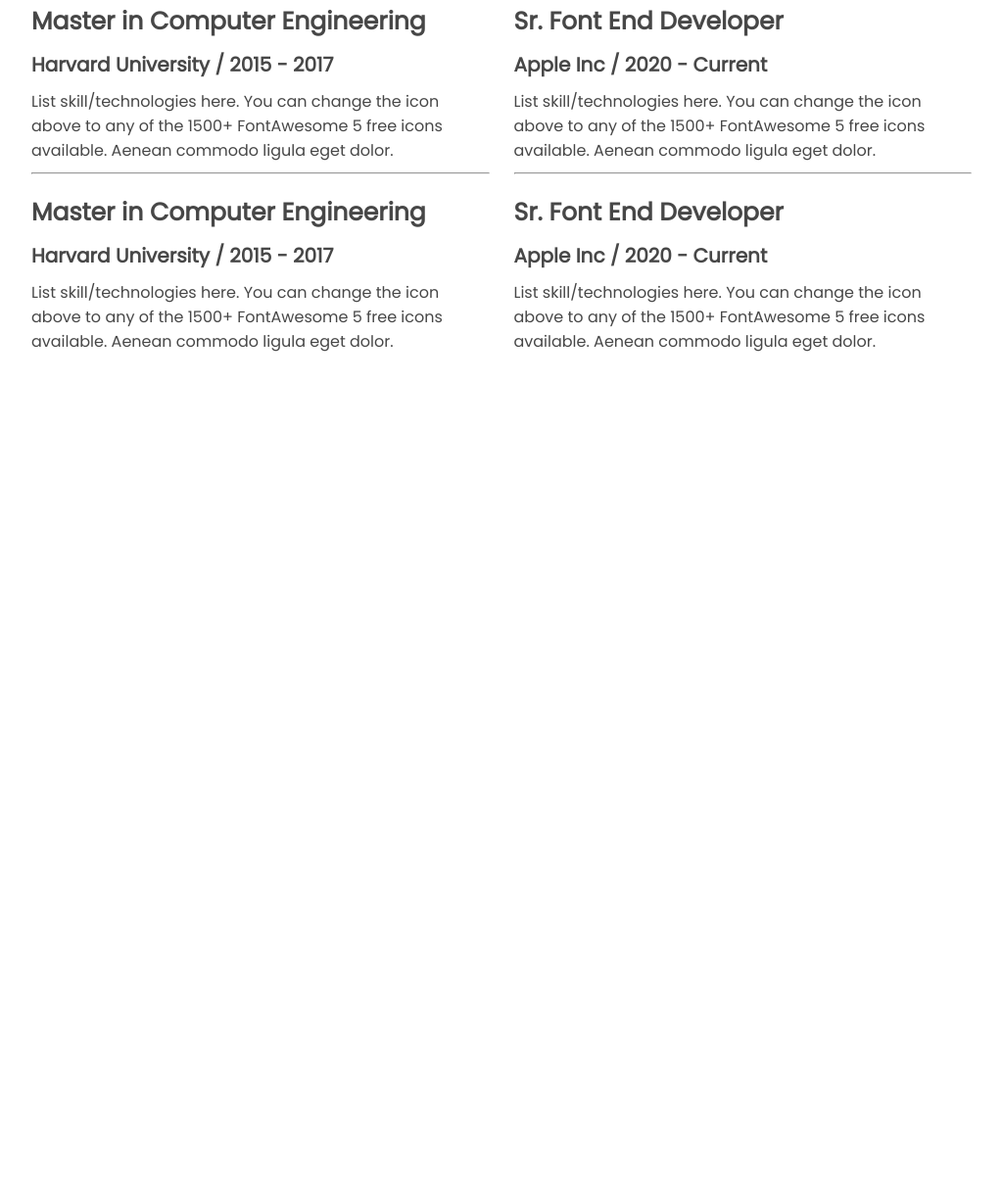
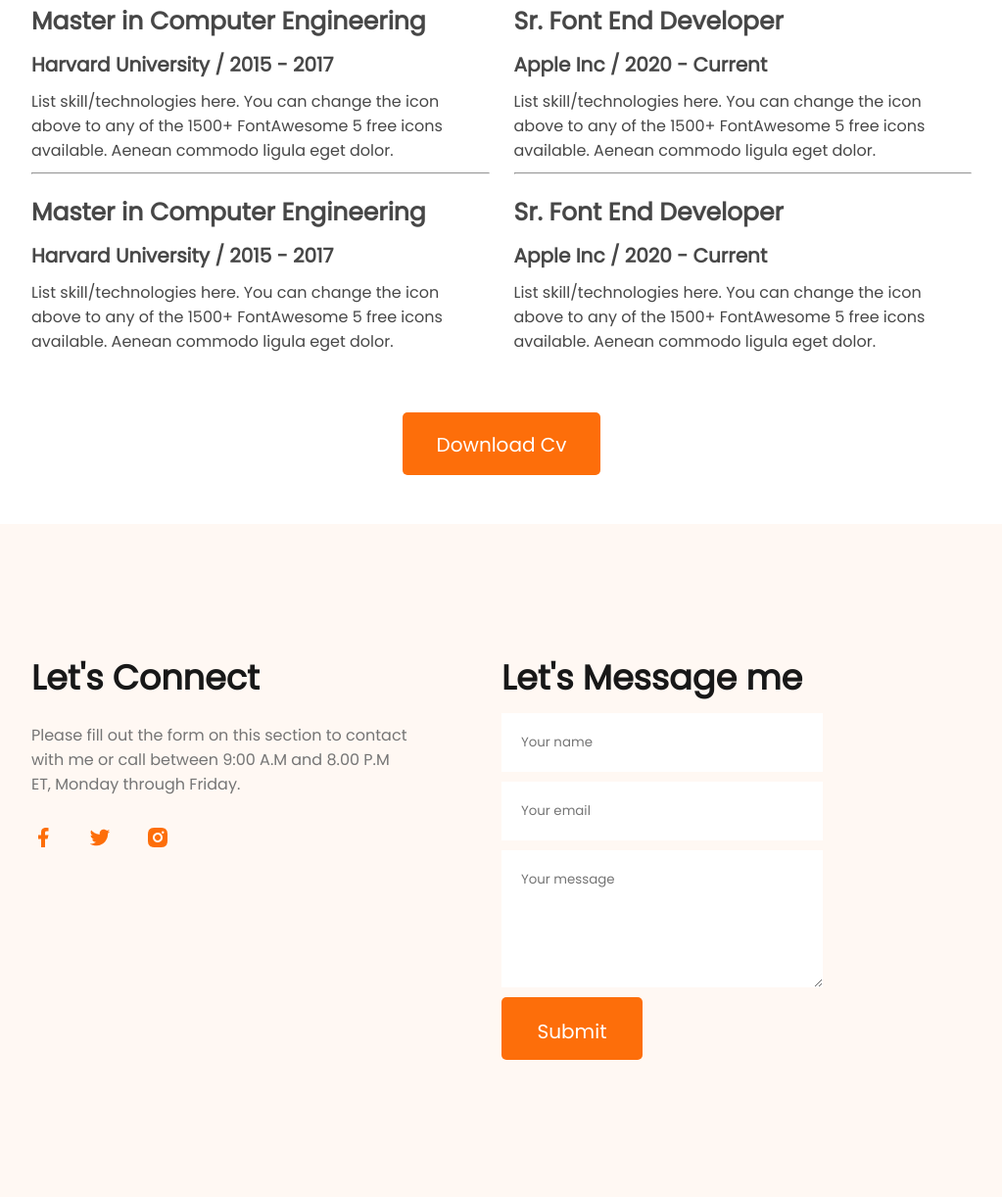
Before and after one commit to mamunalabdullah/developer-portfolio, a plain HTML site: page index.html in a window 1280 px wide. Shown: the part 2771-3993 px from the top of the page at 98% size, without its empty margins (128-1151 px from the left). Before the commit the page ends 3142 px from the top, so only its background shows below. Drawn offline with Linux system fonts and the light colour scheme.

Commit message:
all done

```diff
--- a/index.html
+++ b/index.html
@@ -132,6 +132,31 @@
                     </div>
                 </div>
             </div>
+            <div class="resume-btn">
+                <button class="download-btn primary-btn">download cv</button>
+            </div>
+        </section>
+        <section class="contacts">
+            <div class="contact">
+                <div class="connect">
+                    <h3 class="section-title" style="text-align: left;">Let's Connect</h3>
+                    <p class="contact-description skill-description">Please fill out the form on this section to contact with me or call between 9:00 A.M and 8.00 P.M ET, Monday through Friday.</p>
+                    <div class="connections">
+                        <a href="http://#" target="_blank" rel="noopener noreferrer"><img src="images/icons/facebook.png" alt="facebook"></a>
+                        <a href="http://#" target="_blank" rel="noopener noreferrer"><img src="images/icons/twitter.png" alt="twitter"></a>
+                        <a href="http://#" target="_blank" rel="noopener noreferrer"><img src="images/icons/insta.png" alt="instagram"></a>
+                    </div>
+                </div>
+                <div class="message">
+                    <h3 class="section-title style=" style="text-align: left;">Let's Message me</h3>
+                    <form action="">
+                        <input type="text" name="" id="" placeholder="Your name">
+                        <input type="email" name="" id="" placeholder="Your email">
+                        <textarea name="" id="" cols="30" rows="5" placeholder="Your message"></textarea>
+                        <input type="button" value="Submit" class="primary-btn">
+                    </form>
+                </div>
+            </div>
         </section>
     </main>
 </body>
--- a/style.css
+++ b/style.css
@@ -196,3 +196,46 @@ nav li{
     color: #474747;
     margin-bottom: 10px;
 }
+.resume-btn{
+    text-align: center;
+    margin: 50px 0;
+}
+
+/* contact styles */
+.contacts{
+    background-color: #FFF8F3;
+}
+.contact{
+    width: 75%;
+    justify-content: space-between;
+    display: flex;
+    margin: 0 auto;
+    padding: 130px 0;
+}
+.contact-description{
+    margin: 20px 0;
+}
+.connect{
+    width: 40%;
+}
+
+.connections{
+    margin-top: 30px;
+}
+.connections a{
+    margin-right: 30px;
+}
+.message{
+    width: 50%;
+}
+.message input,textarea{
+    display: block;
+    width: 60%;
+    margin: 10px 0;
+    border: none;
+    outline: none;
+    padding: 20px;
+}
+input[type = "button"]{
+    width: 30%;
+}
```
